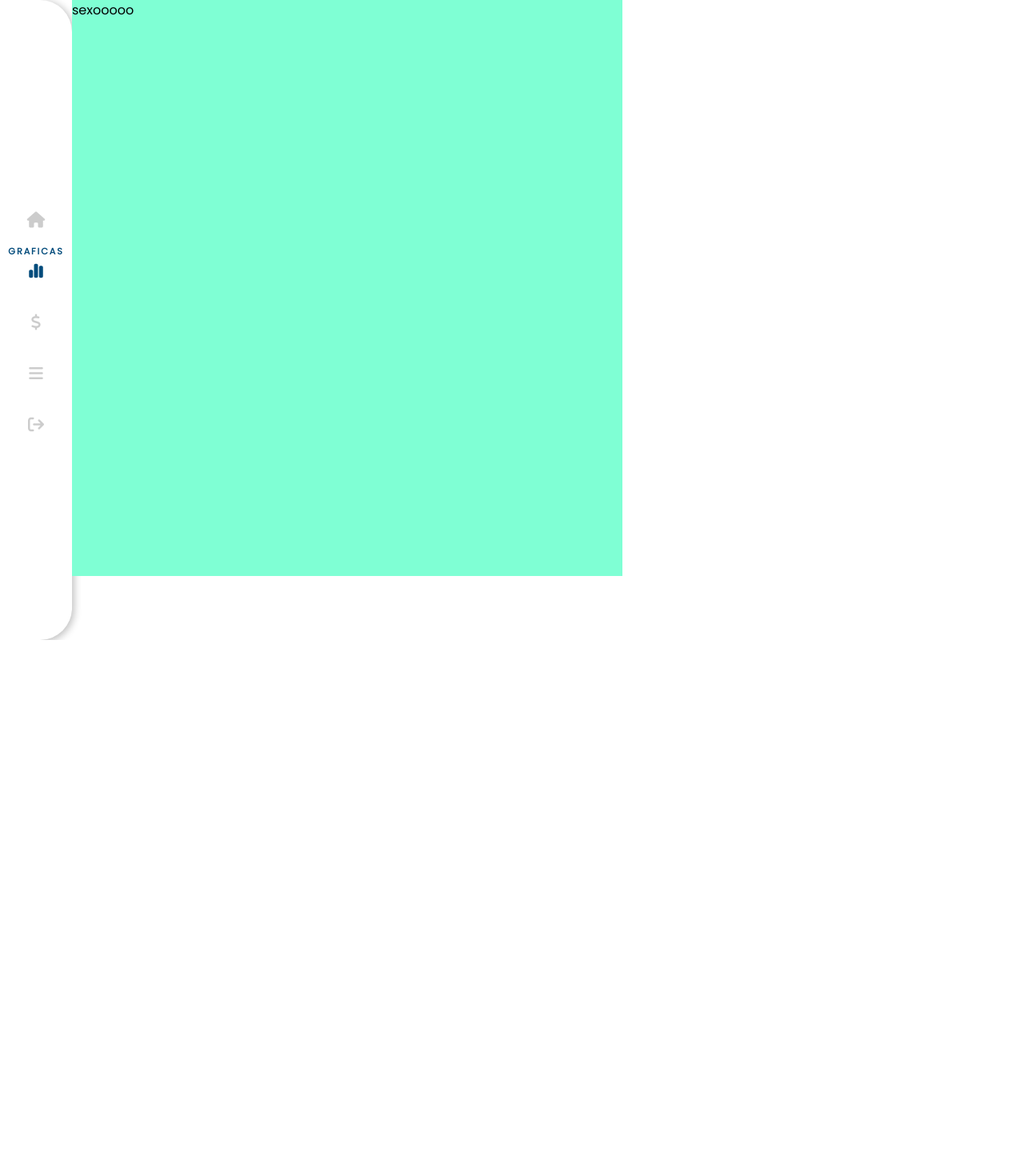
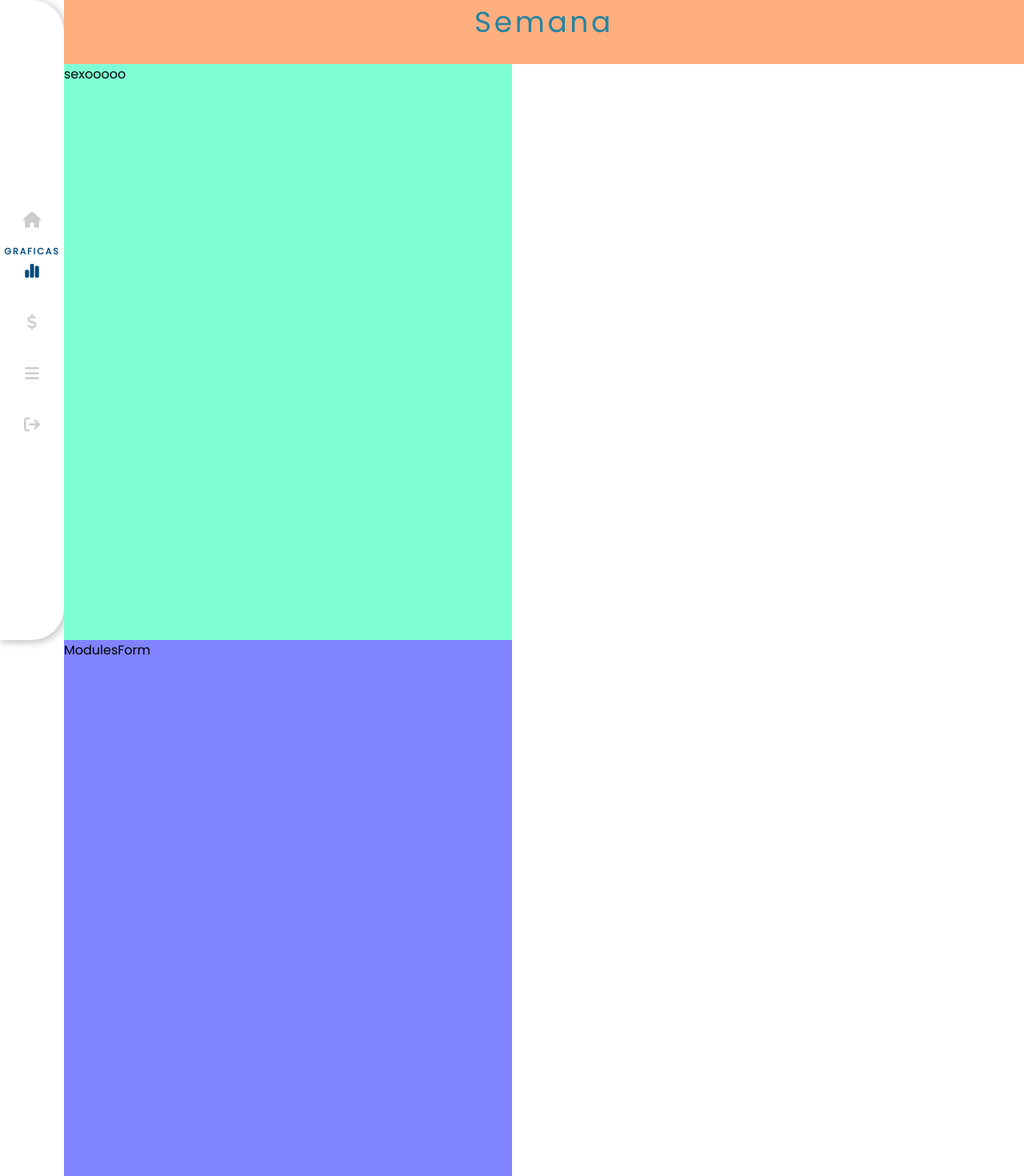
Before and after one commit to JobKhy/Baro, a React (Vite) app in the folder client/: page /graficas in a window 1280 px wide. Shown: the top 1470 px of the page at 80% size. Before the commit the page ends 800 px from the top, so only its background shows below. Built offline with nearby package versions, Linux system fonts and the light colour scheme.

Commit message:
tienes hasta las 12

```diff
--- a/client/src/componnets/Graficas.jsx
+++ b/client/src/componnets/Graficas.jsx
@@ -1,4 +1,4 @@
-import { DayNGas, NavBar } from './ModulesForm'
+import { DayNGas, Graph, NavBar } from './ModulesForm'
 import "../style.css";
 import "../css/Extras.css"
 
@@ -6,7 +6,14 @@ export const Graficas = () => {
     return (
         <div className='home-body-w'>
             <NavBar initialActive={1}></NavBar>
-            <div className="semData"><DayNGas></DayNGas></div>
+            <div>
+                <div className="typeOfGraph">
+                    <h1>semana</h1>
+                </div>
+                <div className="semData"><DayNGas></DayNGas></div>
+                <div className="Graph"><Graph></Graph></div>
+            </div>
+
 
         </div>
     )
--- a/client/src/componnets/ModulesForm.jsx
+++ b/client/src/componnets/ModulesForm.jsx
@@ -156,3 +156,9 @@ export const DayNGas = () => {
     <div>sexooooo</div>
   )
 }
+
+export const Graph = () => {
+  return (
+    <div>ModulesForm</div>
+  )
+}
--- a/client/src/css/Extras.css
+++ b/client/src/css/Extras.css
@@ -5,10 +5,29 @@
 }
 
 .semData {
-        position: relative;
-        width: calc(100vw - 40vw - 80px);
-        height: 90vh;
-        bottom: 10;
-        background-color: aquamarine;
+    position: relative;
+    width: calc(100vw - 50vw - 80px);
+    height: 90vh;
+    background-color: aquamarine;
+}
 
+.typeOfGraph{
+    position: relative;
+    width: calc(100vw - 80px);
+    height: 10vh;
+    background-color: rgb(255, 174, 127);
+    padding: 0 auto;
+    text-transform: capitalize;
 }
+
+.typeOfGraph h1{
+    text-align: center;
+}
+
+.Graph {
+    position: relative;
+    width: calc(100vw - 50vw - 80px);
+    height: 90vh;
+    background-color: rgb(127, 131, 255);
+    right: 0px;
+}
```
